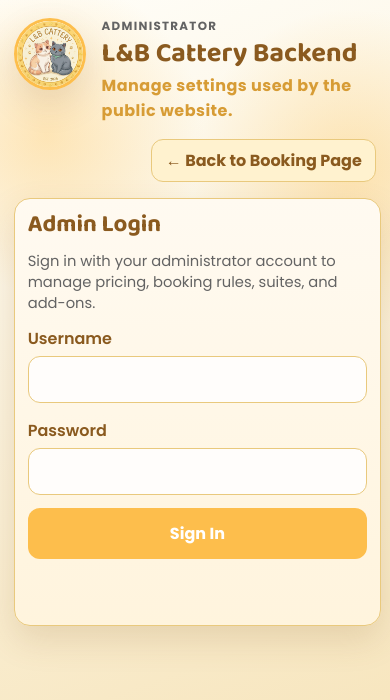
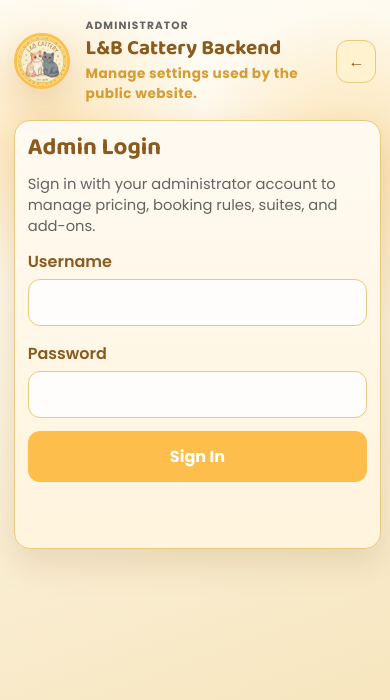
Before and after one commit to ijmmni99/lb.cattery, a plain HTML site: page admin.html in a window 390 px wide. Drawn offline with Linux system fonts and the light colour scheme.

Commit message:
fix stuff

```diff
--- a/admin.html
+++ b/admin.html
@@ -29,7 +29,10 @@
           </div>
         </div>
         <div class="header-auth">
-          <a href="index.html" class="back-link">← Back to Booking Page</a>
+          <a href="index.html" class="back-link" aria-label="Back to Booking Page">
+            <span aria-hidden="true">←</span>
+            <span class="back-link-label">Back to Booking Page</span>
+          </a>
         </div>
       </div>
     </header>
--- a/styles.css
+++ b/styles.css
@@ -74,13 +74,14 @@ body {
 .header-top {
   display: flex;
   align-items: center;
-  flex-wrap: wrap;
-  gap: 1rem;
+  flex-wrap: nowrap;
+  gap: 0.75rem;
 }
 
 .header-auth {
   position: relative;
   margin-left: auto;
+  flex-shrink: 0;
 }
 
 .account-btn {
@@ -147,6 +148,12 @@ body {
   display: flex;
   align-items: center;
   gap: 1rem;
+  flex: 1 1 auto;
+  min-width: 0;
+}
+
+.brand-wrap > div {
+  min-width: 0;
 }
 
 .brand-logo {
@@ -973,12 +980,44 @@ th {
   }
 
   .brand-wrap {
-    align-items: flex-start;
+    align-items: center;
   }
 
   .brand-logo {
-    width: 72px;
-    height: 72px;
+    width: 56px;
+    height: 56px;
+  }
+
+  h1 {
+    font-size: 1.3rem;
+  }
+
+  .eyebrow {
+    font-size: 0.66rem;
+  }
+
+  .brand-tagline {
+    font-size: 0.85rem;
+  }
+
+  .account-btn-label {
+    display: none;
+  }
+
+  .account-btn {
+    padding: 0.5rem;
+    min-width: 40px;
+    justify-content: center;
+  }
+
+  .back-link-label {
+    display: none;
+  }
+
+  .back-link {
+    padding: 0.5rem;
+    min-width: 40px;
+    justify-content: center;
   }
 
   .card {
```
Also changed, not shown: booking-lookup.html (+4 -1 lines), index.html (+1 -1 lines), user-login.html (+4 -1 lines).
